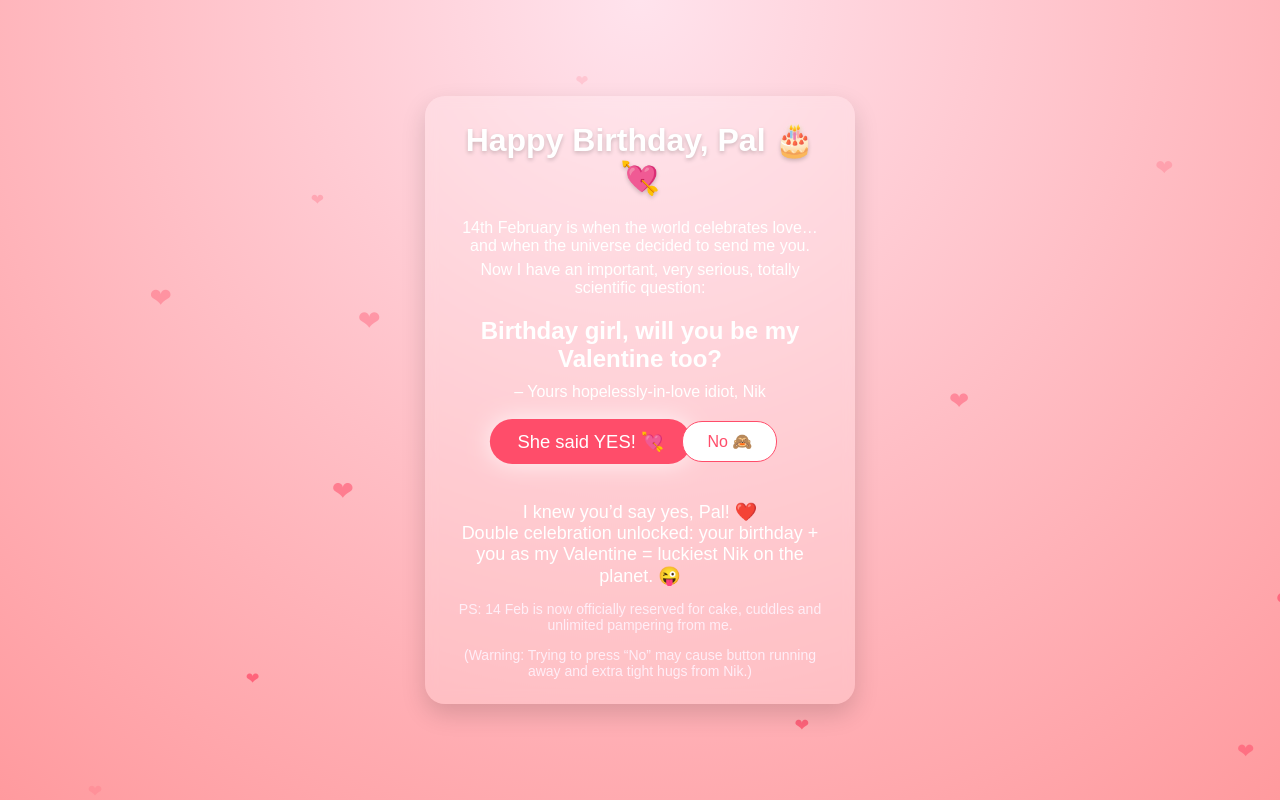
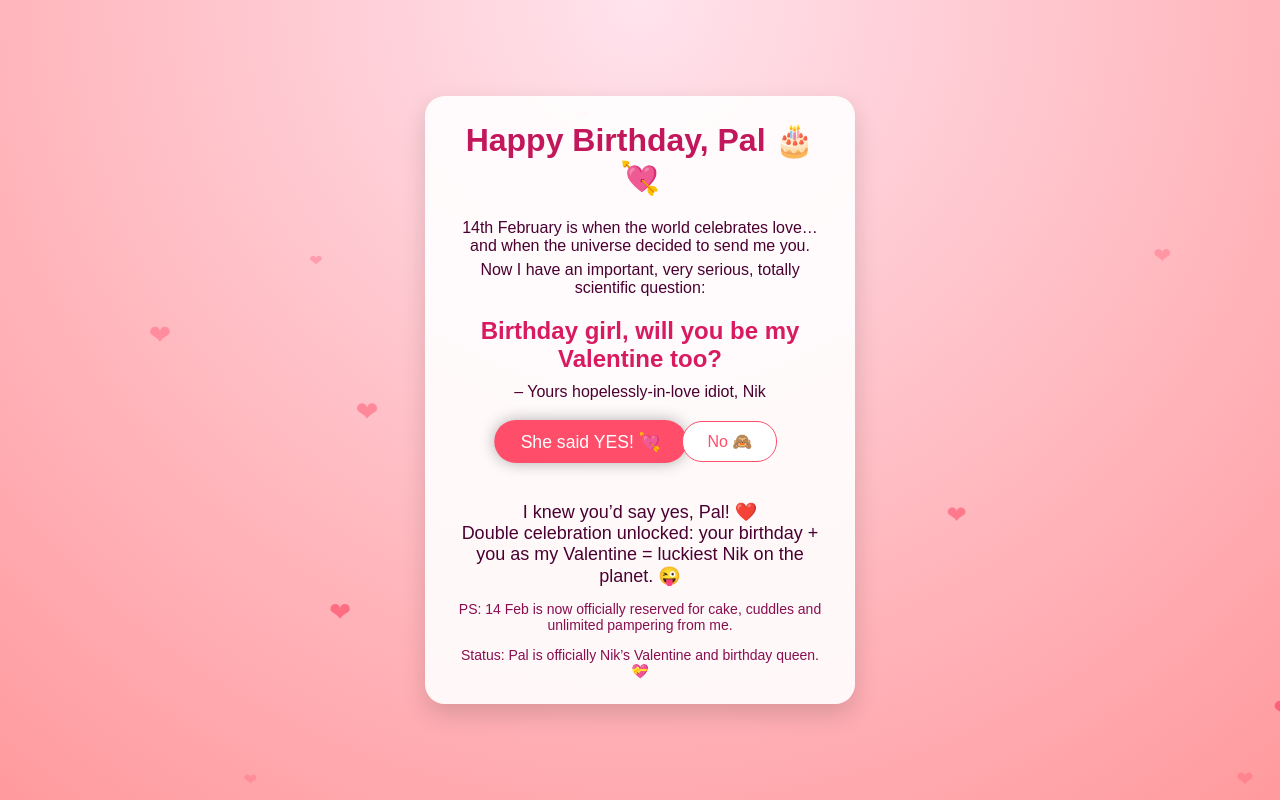
Before and after one commit to clashwithnikhilon-glitch/first-proj, a plain HTML site: page index.html in a window 1280 px wide. Both pictures are taken after a click on the button "Yes 💗". Drawn offline with Linux system fonts and the light colour scheme.

Commit message:
Update index.html

```diff
--- a/index.html
+++ b/index.html
@@ -45,24 +45,22 @@
     .card {
       position: relative;
       z-index: 1;
-      background: rgba(255,255,255,0.2);
+      background: rgba(255, 255, 255, 0.9);
       padding: 25px 30px;
       border-radius: 20px;
       box-shadow: 0 10px 25px rgba(0,0,0,0.15);
-      backdrop-filter: blur(6px);
       max-width: 430px;
     }
     h1 {
-      color: #ffffff;
-      text-shadow: 0 2px 4px rgba(0,0,0,0.2);
+      color: #c2185b;
       margin-top: 0;
     }
     h2 {
-      color: #ffffff;
+      color: #d81b60;
       margin-bottom: 10px;
     }
     p {
-      color: #fff;
+      color: #4a0030;
       max-width: 420px;
       margin: 6px auto;
     }
@@ -96,13 +94,13 @@
     #message {
       margin-top: 20px;
       font-size: 18px;
-      color: #ffffff;
+      color: #4a0030;
       display: none;
     }
     .small-note {
       margin-top: 14px;
       font-size: 14px;
-      color: #ffeef7;
+      color: #880e4f;
     }
   </style>
 </head>
@@ -135,10 +133,13 @@
       </div>
     </div>
 
-    <div class="small-note">
+    <div class="small-note" id="warning">
       (Warning: Trying to press “No” may cause button running away and extra tight hugs from Nik.)
     </div>
   </div>
+
+  <!-- canvas for fireworks -->
+  <canvas id="fx-canvas" style="position:fixed; inset:0; pointer-events:none;"></canvas>
 
   <script>
     // Floating hearts
@@ -153,7 +154,7 @@
       heartsContainer.appendChild(heart);
       setTimeout(() => heart.remove(), 11000);
     }
-    setInterval(createHeart, 600);
+    setInterval(createHeart, 700);
 
     const yesBtn = document.getElementById('yesBtn');
     const noBtn = document.getElementById('noBtn');
@@ -162,14 +163,94 @@
     let yesScale = 1;
     let noClickCount = 0;
 
+    // Fireworks setup
+    const fxCanvas = document.getElementById('fx-canvas');
+    const ctx = fxCanvas.getContext('2d');
+    let particles = [];
+    let fireworksActive = false;
+
+    function resizeCanvas() {
+      fxCanvas.width = window.innerWidth;
+      fxCanvas.height = window.innerHeight;
+    }
+    window.addEventListener('resize', resizeCanvas);
+    resizeCanvas();
+
+    function createFireworkBurst() {
+      const centerX = fxCanvas.width / 2;
+      const centerY = fxCanvas.height / 2;
+
+      particles = [];
+      const colors = ['#ff1744', '#ffea00', '#2979ff', '#f50057', '#76ff03'];
+
+      for (let i = 0; i < 250; i++) {
+        const angle = Math.random() * Math.PI * 2;
+        const speed = 2 + Math.random() * 5;
+        particles.push({
+          x: centerX,
+          y: centerY,
+          vx: Math.cos(angle) * speed,
+          vy: Math.sin(angle) * speed,
+          life: 60 + Math.random() * 30,
+          color: colors[Math.floor(Math.random() * colors.length)],
+          size: 2 + Math.random() * 2
+        });
+      }
+      fireworksActive = true;
+      animateFireworks();
+    }
+
+    function animateFireworks() {
+      if (!fireworksActive) return;
+
+      ctx.fillStyle = 'rgba(0, 0, 0, 0.15)';
+      ctx.fillRect(0, 0, fxCanvas.width, fxCanvas.height);
+
+      particles.forEach(p => {
+        p.x += p.vx;
+        p.y += p.vy;
+        p.vy += 0.05;   // gravity
+        p.life -= 1;
+
+        ctx.beginPath();
+        ctx.fillStyle = p.color;
+        ctx.arc(p.x, p.y, p.size, 0, Math.PI * 2);
+        ctx.fill();
+      });
+
+      particles = particles.filter(p => p.life > 0);
+
+      if (particles.length > 0) {
+        requestAnimationFrame(animateFireworks);
+      } else {
+        fireworksActive = false;
+        ctx.clearRect(0, 0, fxCanvas.width, fxCanvas.height);
+      }
+    }
+
+    // Remember her answer using localStorage
+    const HAS_SAID_YES_KEY = 'pal-valentine-yes';
+
+    function showYesState(firstTime = false) {
+      message.style.display = 'block';
+      yesBtn.textContent = firstTime ? 'She said YES! 💘' : 'You are my Valentine 💘';
+      yesBtn.style.transform = 'scale(1.1)';
+      yesBtn.style.boxShadow = '0 0 14px rgba(0,0,0,0.3)';
+      document.getElementById('warning').textContent =
+        'Status: Pal is officially Nik’s Valentine and birthday queen. 💝';
+    }
+
+    if (localStorage.getItem(HAS_SAID_YES_KEY) === 'true') {
+      showYesState(false);
+    }
+
     yesBtn.addEventListener('click', () => {
-      message.style.display = 'block';
-      yesBtn.textContent = 'She said YES! 💘';
-      yesBtn.style.transform = 'scale(1.15)';
-      yesBtn.style.boxShadow = '0 0 20px rgba(255,255,255,0.8)';
+      showYesState(true);
+      localStorage.setItem(HAS_SAID_YES_KEY, 'true');
+      createFireworkBurst();
     });
 
-    // Make "No" button run away + grow "Yes" button gradually
+    // Moving "No" button + growing "Yes"
     function moveNoButton() {
       const container = document.querySelector('.buttons');
       const containerRect = container.getBoundingClientRect();
```
